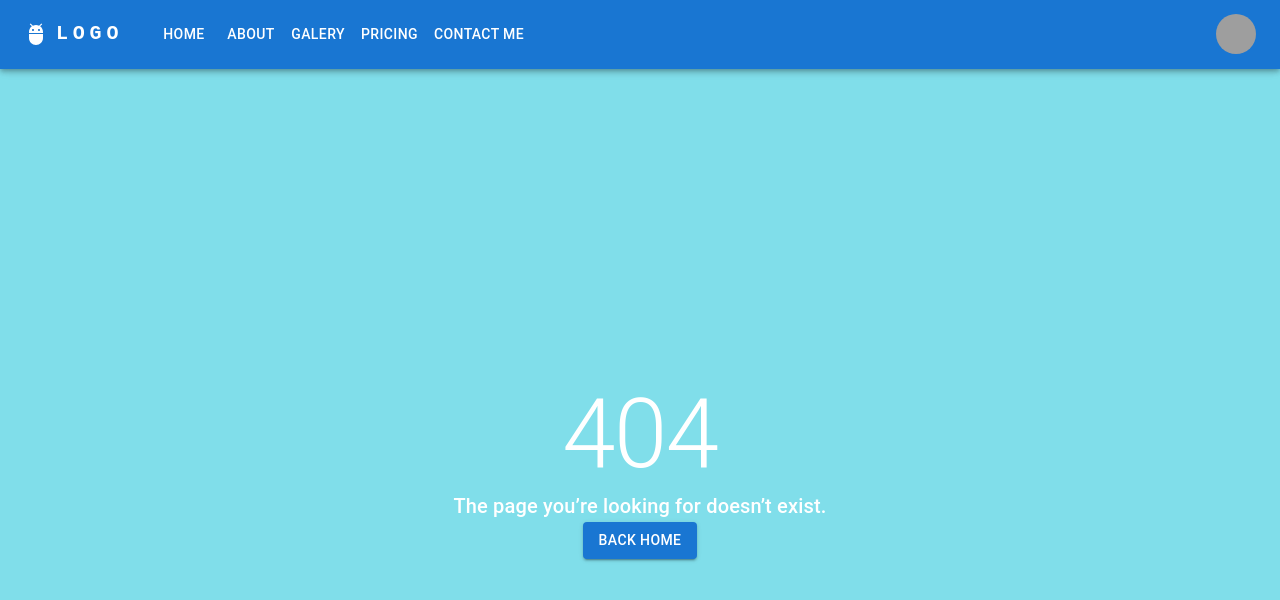
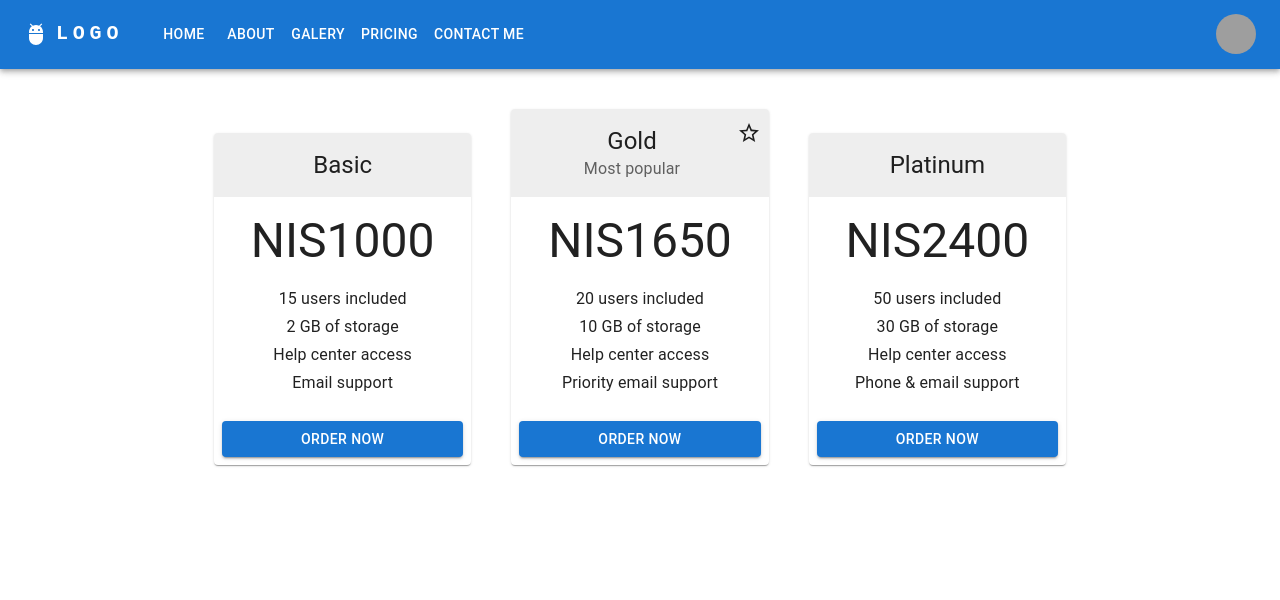
Before and after one commit to yehudacy/photography-site, a React (Create React App) app in the folder client/: page /pricing in a window 1280 px wide. Before the commit this address had no page. Shown: the top 600 px of the page. Built offline with nearby package versions, Linux system fonts and the light colour scheme; grey boxes are pictures that could not be loaded.

Commit message:
more static

```diff
--- a/client/package.json
+++ b/client/package.json
@@ -4,7 +4,6 @@
   "private": true,
   "dependencies": {
     "@emotion/react": "^11.11.1",
-    "@emotion/styled": "^11.11.0",
     "@mui/icons-material": "^5.14.19",
     "@mui/material": "^5.14.20",
     "@testing-library/jest-dom": "^5.17.0",
--- a/client/src/App.js
+++ b/client/src/App.js
@@ -5,6 +5,10 @@ import Home from "./pages/Home";
 import NotFound from "./pages/NotFound";
 import { Route, Routes } from "react-router-dom";
 import SingleCategoryGalery from "./pages/SingleCategoryGalery";
+import About from "./pages/About";
+import Pricing from "./pages/Pricing";
+import ContactMe from "./pages/ContactMe";
+import Order from "./pages/Order";
 
 function App() {
   return (
@@ -12,8 +16,12 @@ function App() {
       <NavBar />
       <Routes>
         <Route path="/" element={<Home />}></Route>
+        <Route path="/about" element={<About />}></Route>
         <Route path="/galery" element={<Galery />}></Route>
         <Route path="/galery/:category" element={<SingleCategoryGalery />}></Route>
+        <Route path="/pricing" element={<Pricing />}></Route>
+        <Route path="pricing/order" element={<Order />}></Route>
+        <Route path="/contactme" element={<ContactMe />}></Route>
         <Route path="*" element={<NotFound />}></Route>
       </Routes>
     </>
--- a/client/src/components/NavBar.js
+++ b/client/src/components/NavBar.js
@@ -91,7 +91,7 @@ const NavBar = () => {
               {pages.map((page) => (
                 <MenuItem
                   component={Link}
-                  to={page !== "Home" ? `/${page}` : '/'}
+                  to={page !== "Home" ? `/${page.replaceAll(' ', '')}` : '/'}
                   onClick={handleCloseNavMenu}
                   key={page}
                 >
@@ -124,7 +124,7 @@ const NavBar = () => {
               <Button
                 key={page}
                 component={Link}
-                to={page !== "Home" ? `/${page}` : '/'}
+                to={page !== "Home" ? `/${page.replaceAll(' ', '')}` : '/'}
                 onClick={handleCloseNavMenu}
                 sx={{ my: 2, color: "white", display: "block" }}
               >
--- /dev/null
+++ b/client/src/pages/About.js
@@ -0,0 +1,9 @@
+import React from 'react'
+
+const About = () => {
+  return (
+    <h1>About</h1>
+  )
+}
+
+export default About
--- /dev/null
+++ b/client/src/pages/ContactMe.js
@@ -0,0 +1,78 @@
+import React, { useState } from "react";
+import { TextField, Button, Typography, Grid, Box } from "@mui/material";
+
+const ContactMe = () => {
+  const [name, setName] = useState("");
+  const [email, setEmail] = useState("");
+  const [message, setMessage] = useState("");
+
+  const handleSubmit = (e) => {
+    e.preventDefault();
+    //
+  };
+  return (
+    <Box sx={{ height: "100vh" }}>
+      <Grid
+        container
+        direction="column"
+        alignItems="center"
+        justifyContent="center"
+        sx={{ height: "100%" }}
+      >
+        <Grid item xs={12} md={4}>
+          <Box sx={{ p: 2 }}>
+            <Typography variant="h4" align="center" mb={2}>
+              Contact Us
+            </Typography>
+            <form onSubmit={handleSubmit}>
+              <Grid container spacing={2}>
+                <Grid item xs={12} md={6}>
+                  <Box sx={{ display: "flex", justifyContent: "center" }}>
+                    <img
+                      src="https://cdn.pixabay.com/photo/2023/04/24/03/16/camping-7947056__340.jpg"
+                      alt="Contact"
+                      style={{ maxWidth: "100%" }}
+                    />
+                  </Box>
+                </Grid>
+                <Grid item xs={12} md={6}>
+                  <TextField
+                    fullWidth
+                    label="Name"
+                    value={name}
+                    onChange={(e) => setName(e.target.value)}
+                    margin="normal"
+                    required
+                  />
+                  <TextField
+                    fullWidth
+                    label="Email"
+                    value={email}
+                    onChange={(e) => setEmail(e.target.value)}
+                    margin="normal"
+                    required
+                    type="email"
+                  />
+                  <TextField
+                    fullWidth
+                    label="Message"
+                    value={message}
+                    onChange={(e) => setMessage(e.target.value)}
+                    margin="normal"
+                    required
+                    multiline
+                    rows={4}
+                  />
+                  <Button variant="contained" type="submit" sx={{ mt: 2 }}>
+                    Submit
+                  </Button>
+                </Grid>
+              </Grid>
+            </form>
+          </Box>
+        </Grid>
+      </Grid>
+    </Box>
+  );
+};
+export default ContactMe;
--- a/client/src/pages/Galery.js
+++ b/client/src/pages/Galery.js
@@ -2,7 +2,6 @@ import * as React from "react";
 import ImageList from "@mui/material/ImageList";
 import ImageListItem from "@mui/material/ImageListItem";
 import ImageListItemBar from "@mui/material/ImageListItemBar";
-import ListSubheader from "@mui/material/ListSubheader";
 import IconButton from "@mui/material/IconButton";
 import InfoIcon from "@mui/icons-material/Info";
 import { Box } from "@mui/material";
--- /dev/null
+++ b/client/src/pages/Order.js
@@ -0,0 +1,9 @@
+import React from 'react'
+
+const Order = () => {
+  return (
+    <h1>order</h1>
+  )
+}
+
+export default Order
--- /dev/null
+++ b/client/src/pages/Pricing.js
@@ -0,0 +1,132 @@
+import React from 'react';
+import { Box, Button } from "@mui/material";
+import Card from "@mui/material/Card";
+import CardActions from "@mui/material/CardActions";
+import CardContent from "@mui/material/CardContent";
+import CardHeader from "@mui/material/CardHeader";
+import Container from "@mui/material/Container";
+import Typography from "@mui/material/Typography";
+import Grid from "@mui/material/Grid";
+import StarIcon from "@mui/icons-material/StarBorder";
+import { styled } from "@mui/system";
+import { Link } from 'react-router-dom';
+
+
+
+const PricingList = styled("ul")({
+  margin: 0,
+  padding: 0,
+  listStyle: "none",
+});
+
+
+
+const Pricing = () => {
+  return (
+    <Container maxWidth="md" component="main" >
+      <Grid container spacing={5} alignItems="flex-end" sx={{mt: 'auto', mb: 'auto'}}>
+        {tiers.map((tier) => (
+          <Grid
+            item
+            key={tier.title}
+            xs={12}
+            sm={tier.title === "Platinum" ? 12 : 6}
+            md={4}
+          >
+            <Card>
+              <CardHeader
+                title={tier.title}
+                subheader={tier.subheader}
+                titleTypographyProps={{ align: "center" }}
+                action={tier.title === "Gold" ? <StarIcon /> : null}
+                subheaderTypographyProps={{
+                  align: "center",
+                }}
+                sx={{
+                  backgroundColor: (theme) =>
+                    theme.palette.mode === "light"
+                      ? theme.palette.grey[200]
+                      : theme.palette.grey[700],
+                }}
+              />
+              <CardContent>
+                <Box
+                  sx={{
+                    display: "flex",
+                    justifyContent: "center",
+                    alignItems: "baseline",
+                    mb: 2,
+                  }}
+                >
+                  <Typography component="h2" variant="h3" color="text.primary">
+                    NIS{tier.price}
+                  </Typography>
+                </Box>
+                <PricingList>
+                  {tier.description.map((line) => (
+                    <Typography
+                      component="li"
+                      variant="subtitle1"
+                      align="center"
+                      key={line}
+                    >
+                      {line}
+                    </Typography>
+                  ))}
+                </PricingList>
+              </CardContent>
+              <CardActions>
+                <Button fullWidth variant={tier.buttonVariant} component={Link} to={'order'}>
+                  {tier.buttonText}
+                </Button>
+              </CardActions>
+            </Card>
+          </Grid>
+        ))}
+      </Grid>
+    </Container>
+  );
+}
+
+
+const tiers = [
+  {
+    title: "Basic",
+    price: "1000",
+    description: [
+      "15 users included",
+      "2 GB of storage",
+      "Help center access",
+      "Email support",
+    ],
+    buttonText: "order now",
+    buttonVariant: "contained",
+  },
+  {
+    title: "Gold",
+    subheader: "Most popular",
+    price: "1650",
+    description: [
+      "20 users included",
+      "10 GB of storage",
+      "Help center access",
+      "Priority email support",
+    ],
+    buttonText: "order now",
+    buttonVariant: "contained",
+  },
+  {
+    title: "Platinum",
+    price: "2400",
+    description: [
+      "50 users included",
+      "30 GB of storage",
+      "Help center access",
+      "Phone & email support",
+    ],
+    buttonText: "order now",
+    buttonVariant: "contained",
+  },
+];
+
+export default Pricing;
```
Also changed, not shown: 1 other file (tests, documents, lock files or other folders).
